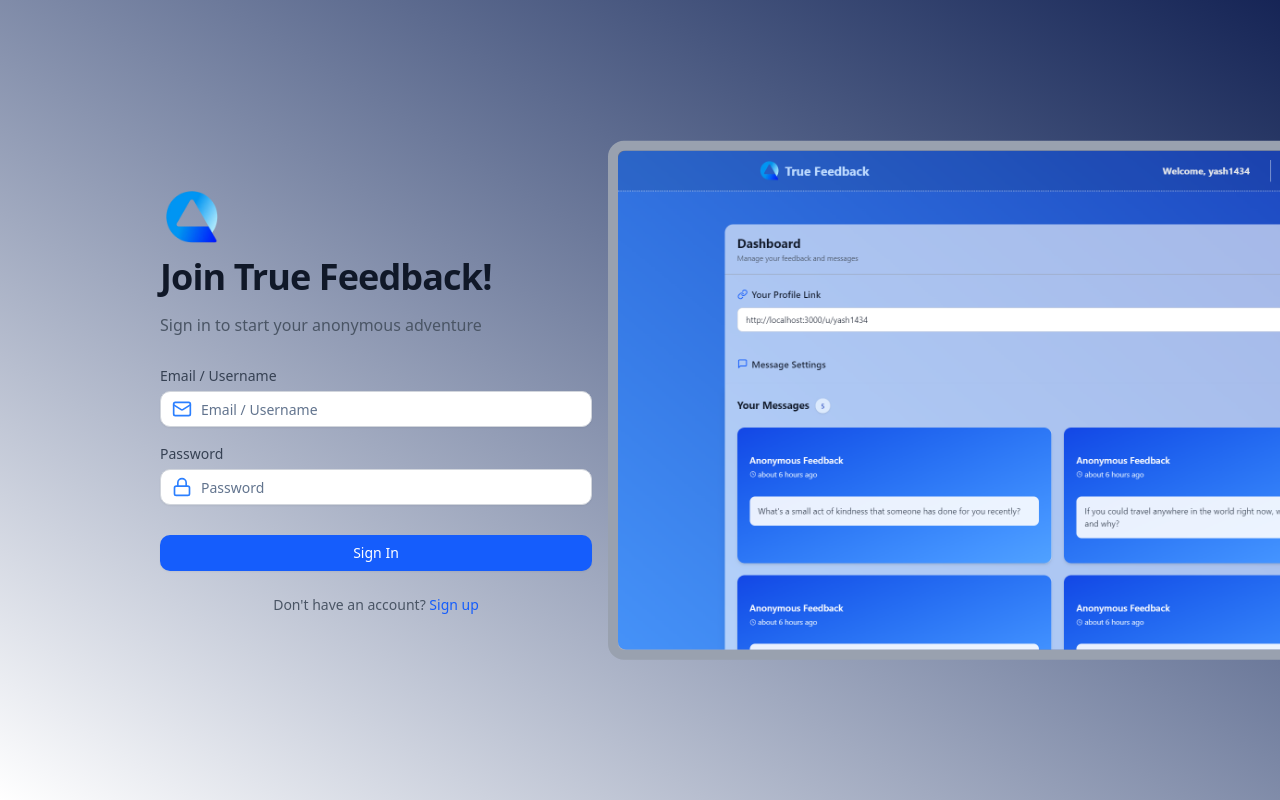
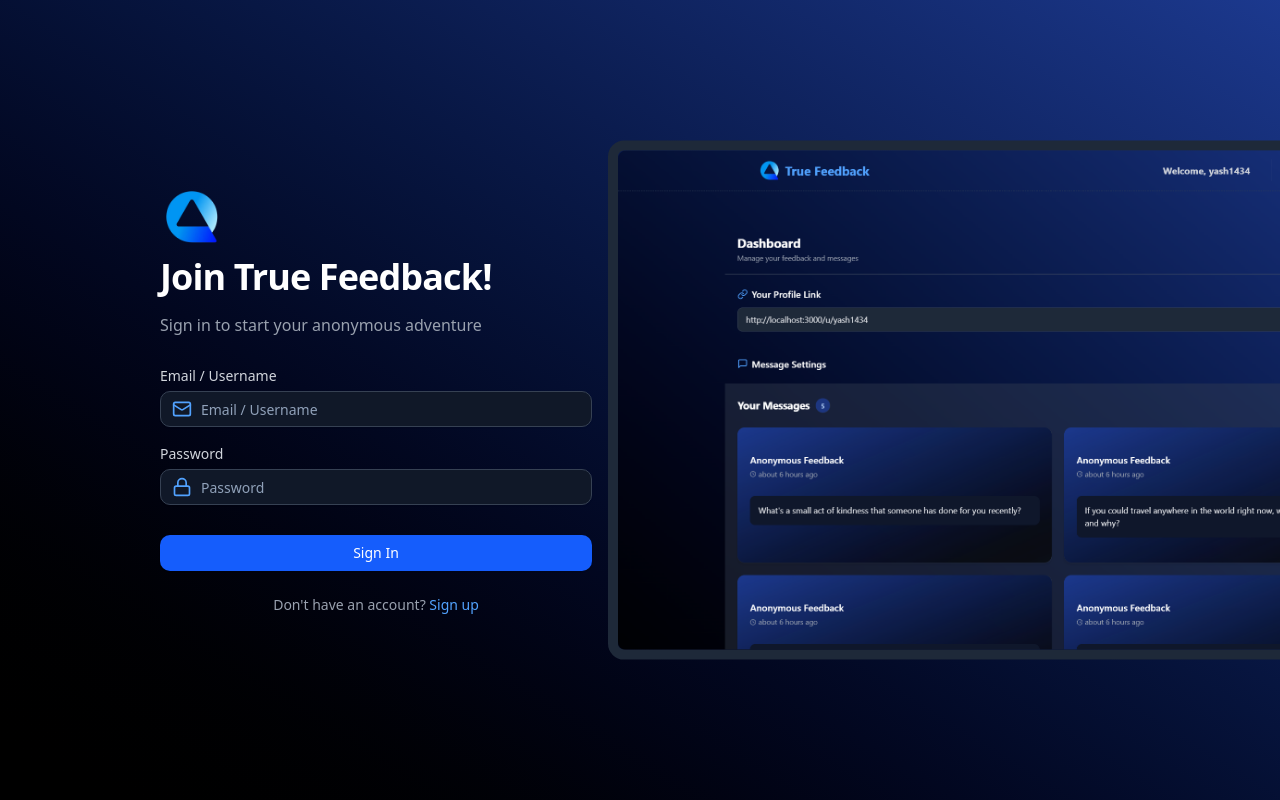
Before and after one commit to Yash-Tibadiya/True-Feedback, a Next.js app: page /sign-in in a window 1280 px wide. Built offline with nearby package versions, Linux system fonts and the light colour scheme.

Commit message:
Update default theme to dark and comment out ModeToggle in Navbar component

```diff
--- a/src/app/layout.tsx
+++ b/src/app/layout.tsx
@@ -42,7 +42,7 @@ export default function RootLayout({
         >
           <ThemeProvider
             attribute="class"
-            defaultTheme="system"
+            defaultTheme="dark"
             enableSystem
             disableTransitionOnChange
           >
--- a/src/components/Navbar.tsx
+++ b/src/components/Navbar.tsx
@@ -5,7 +5,7 @@ import { useSession, signOut } from "next-auth/react";
 import { useState } from "react";
 import { Menu, X } from "lucide-react";
 import { Button } from "@/components/ui/button";
-import { ModeToggle } from "./mode-toggle";
+// import { ModeToggle } from "./mode-toggle";
 import Image from "next/image";
 
 const Navbar = () => {
@@ -57,7 +57,7 @@ const Navbar = () => {
                 </span>
               ) : (
                 <div className="flex space-x-3">
-                  <ModeToggle />
+                  {/* <ModeToggle /> */}
                   <Button asChild variant="outline" size="sm" className="p-5">
                     <Link href="/sign-in">
                       <span>Login</span>
@@ -75,7 +75,7 @@ const Navbar = () => {
             <div className="flex w-full flex-col space-y-3 sm:flex-row sm:gap-3 sm:space-y-0 md:w-fit lg:border-l lg:pl-6">
               {session && (
                 <>
-                  <ModeToggle />
+                  {/* <ModeToggle /> */}
                   <Button
                     asChild
                     variant="outline"
```
